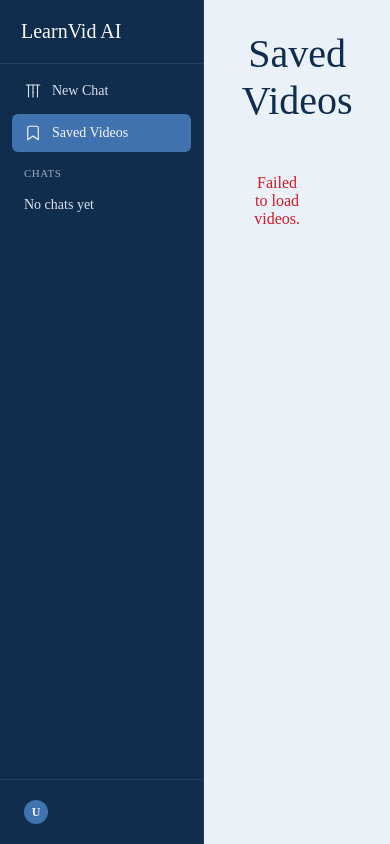
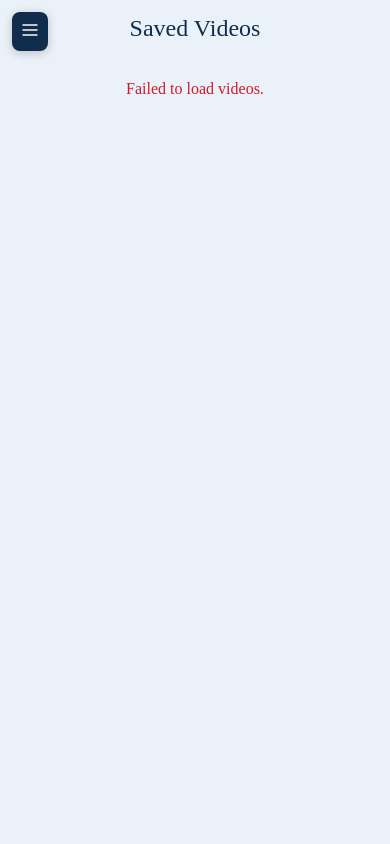
Before and after one commit to NureSketsa/FP, a FastAPI app: template MAIN/templates/gallery.html in a window 390 px wide. Run offline with FastAPI, Linux system fonts and the light colour scheme; the template is opened without the code that fills it, so the values that code supplies are empty; some libraries are stand-ins or nearby versions; some web fonts are replaced.

Commit message:
Gallery Responsive

```diff
--- a/MAIN/templates/gallery.html
+++ b/MAIN/templates/gallery.html
@@ -698,14 +698,77 @@
       }
 
       /* Responsive adjustments */
+      @media (max-width: 1024px) {
+  .gallery-grid {
+    grid-template-columns: repeat(2, 1fr);
+    gap: 18px;
+  }
+
+  .gallery-title {
+    font-size: 2.2rem;
+  }
+}
+
 @media (max-width: 768px) {
-        .video-info {
-          padding: 15px;
+  /* Mobile sidebar */
+  .sidebar {
+    position: fixed;
+    left: 0;
+    top: 0;
+    height: 100vh;
+    z-index: 999;
+    transform: translateX(-100%);
+    width: 280px;
+  }
+
+  .sidebar.open {
+    transform: translateX(0);
+  }
+
+  .sidebar.open .sidebar-logo {
+    pointer-events: none;
+    padding-left: 60px;
+  }
+
+  .mobile-sidebar-overlay {
+    display: none;
+  }
+
+  .mobile-sidebar-overlay.active {
+    display: block;
+  }
+
+  .mobile-sidebar-toggle {
+    display: block;
+  }
+
+  .chat-main {
+    width: 100%;
+  }
+
+  .gallery-container {
+    padding: 20px 15px;
+  }
+
+  .gallery-title {
+    font-size: 2rem;
+    margin-bottom: 25px;
+  }
+
+  .gallery-grid {
+    grid-template-columns: repeat(2, 1fr);
+    gap: 15px;
   }
 
   .video-title {
-          font-size: 0.9rem;
-          margin-bottom: 10px;
+    font-size: 0.85rem;
+    padding: 10px;
+  }
+
+  .video-actions {
+    bottom: 10px;
+    left: 10px;
+    gap: 8px;
   }
 
   .video-action-btn {
@@ -718,8 +781,223 @@
     height: 16px;
   }
 
+  .fullscreen-content {
+    width: 95%;
+    height: 85vh;
+  }
+
   .fullscreen-title {
     font-size: 1.2rem;
+  }
+
+  .carousel-btn {
+    width: 42px;
+    height: 42px;
+  }
+
+  .carousel-btn svg {
+    width: 20px;
+    height: 20px;
+  }
+
+  .floating-review-btn {
+    width: 50px;
+    height: 50px;
+    bottom: 20px;
+    right: 20px;
+  }
+
+  .floating-review-btn svg {
+    width: 24px;
+    height: 24px;
+  }
+}
+
+@media (max-width: 600px) {
+  .sidebar {
+    width: 260px;
+  }
+
+  .gallery-container {
+    padding: 18px 12px;
+  }
+
+  .gallery-title {
+    font-size: 1.8rem;
+    margin-bottom: 20px;
+  }
+
+  .gallery-grid {
+    grid-template-columns: 1fr;
+    gap: 15px;
+  }
+
+  .video-title {
+    font-size: 0.9rem;
+    -webkit-line-clamp: 2;
+  }
+
+  .video-actions {
+    bottom: 12px;
+    left: 12px;
+  }
+
+  .fullscreen-controls {
+    flex-direction: column;
+    align-items: center;
+    gap: 15px;
+    padding: 0 15px;
+  }
+
+  .fullscreen-title {
+    font-size: 1.1rem;
+    text-align: center;
+  }
+
+  .close-fullscreen-btn {
+    top: -45px;
+    width: 36px;
+    height: 36px;
+  }
+}
+
+@media (max-width: 480px) {
+  .sidebar {
+    width: 240px;
+  }
+
+  .mobile-sidebar-toggle {
+    top: 12px;
+    left: 12px;
+    padding: 8px;
+  }
+
+  .mobile-sidebar-toggle svg {
+    width: 20px;
+    height: 20px;
+  }
+
+  .gallery-container {
+    padding: 15px 10px;
+  }
+
+  .gallery-title {
+    font-size: 1.5rem;
+    margin-bottom: 18px;
+  }
+
+  .gallery-grid {
+    gap: 12px;
+  }
+
+  .video-title {
+    font-size: 0.8rem;
+    padding: 8px;
+  }
+
+  .video-actions {
+    bottom: 8px;
+    left: 8px;
+    gap: 6px;
+  }
+
+  .video-action-btn {
+    width: 30px;
+    height: 30px;
+  }
+
+  .video-action-btn svg {
+    width: 14px;
+    height: 14px;
+  }
+
+  .fullscreen-content {
+    width: 98%;
+    height: 90vh;
+  }
+
+  .fullscreen-title {
+    font-size: 1rem;
+  }
+
+  .carousel-controls {
+    gap: 10px;
+  }
+
+  .carousel-btn {
+    width: 38px;
+    height: 38px;
+  }
+
+  .carousel-btn svg {
+    width: 18px;
+    height: 18px;
+  }
+
+  .floating-review-btn {
+    width: 45px;
+    height: 45px;
+    bottom: 15px;
+    right: 15px;
+  }
+
+  .floating-review-btn svg {
+    width: 20px;
+    height: 20px;
+  }
+
+  .menu-item {
+    font-size: 13px;
+    padding: 9px 10px;
+  }
+
+  .menu-item svg {
+    width: 16px;
+    height: 16px;
+  }
+
+  .chat-item {
+    font-size: 13px;
+    padding: 7px 10px;
+  }
+
+  .username {
+    font-size: 13px;
+  }
+}
+
+/* Very small screens */
+@media (max-width: 360px) {
+  .sidebar {
+    width: 220px;
+  }
+
+  .gallery-title {
+    font-size: 1.3rem;
+  }
+
+  .video-title {
+    font-size: 0.75rem;
+  }
+}
+
+/* Landscape mobile */
+@media (max-height: 600px) and (orientation: landscape) {
+  .gallery-container {
+    padding: 15px;
+  }
+
+  .gallery-title {
+    font-size: 1.5rem;
+    margin-bottom: 15px;
+  }
+
+  .fullscreen-content {
+    height: 95vh;
+  }
+
+  .fullscreen-controls {
+    margin-top: 10px;
   }
 }
     </style>
```
Also changed, not shown: MAIN/templates/chat.html (+27 -9 lines). Lines whose indentation alone changed are shown as unchanged.
